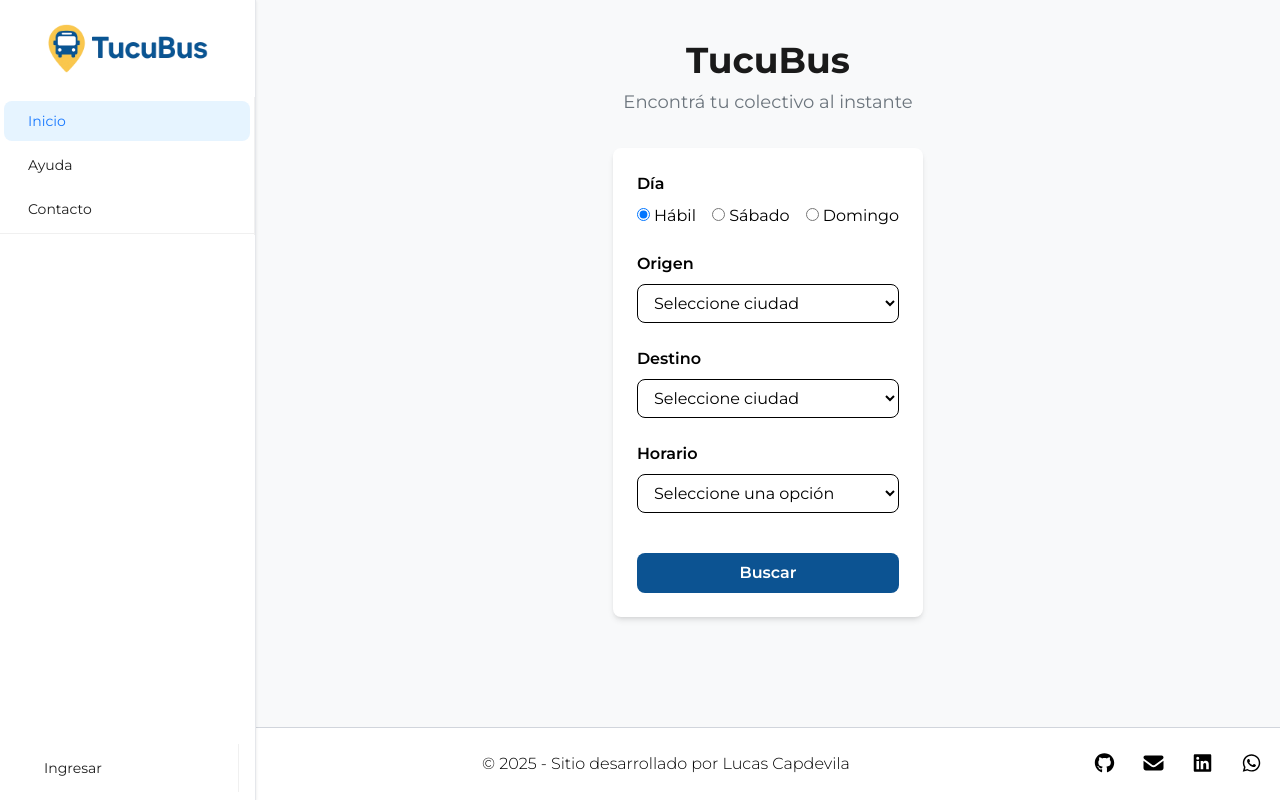
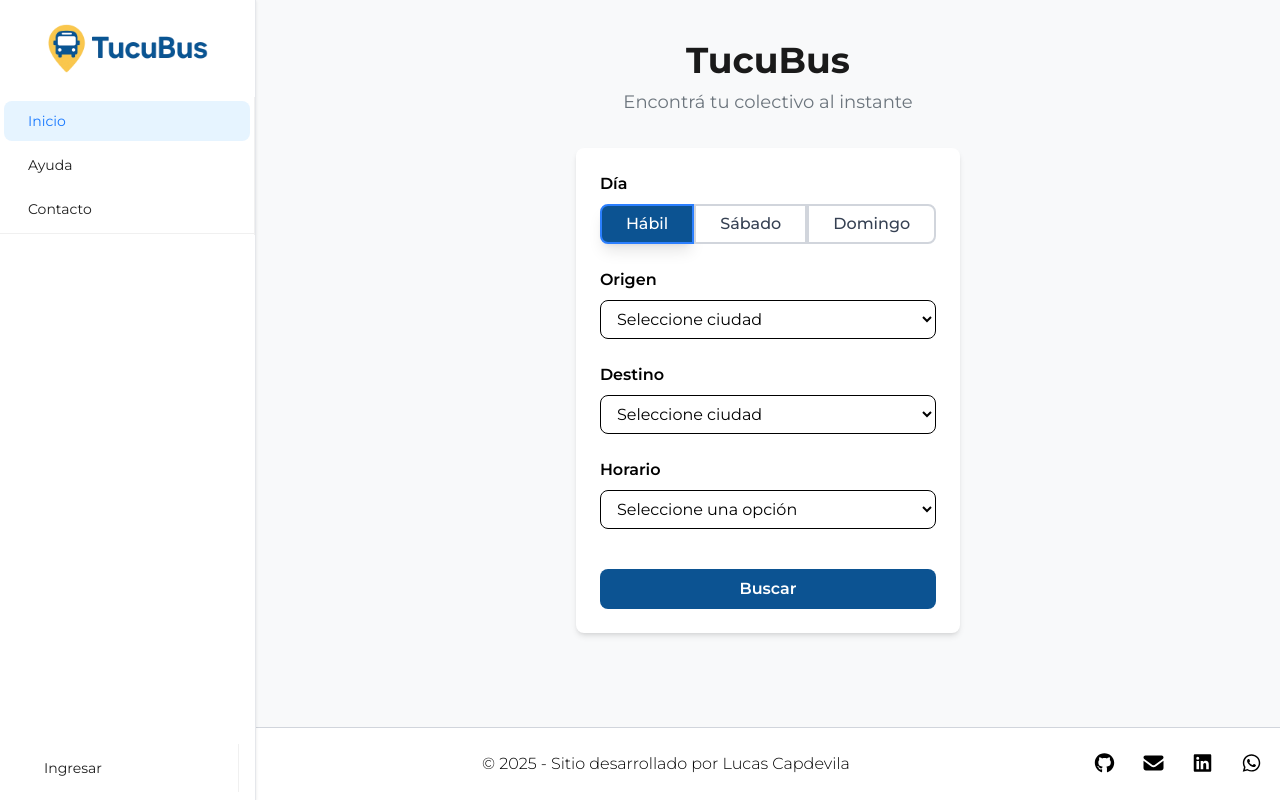
Before and after one commit to lucasecapdevila/tucubus-frontend, a React (Vite) app: page / in a window 1280 px wide. Built offline with nearby package versions, Linux system fonts and the light colour scheme.

Commit message:
Se agrega estilos a los input radio

```diff
--- a/src/components/common/Sidebar.jsx
+++ b/src/components/common/Sidebar.jsx
@@ -56,16 +56,16 @@ const Sidebar = () => {
       )}
 
       {/* Overlay + Drawer sidebar mobile */}
-      <div className={`fixed inset-0 z-40 flex lg:hidden pointer-events-none${open ? "" : "invisible"}`}>
+      <div className={`fixed inset-0 flex lg:hidden ${open ? 'z-40 pointer-events-auto' : 'z-0 pointer-events-none invisible'}`}>
         {/* Overlay */}
         <div
-          className={`fixed inset-0 bg-black/40 transition-opacity duration-300 ease-in-out pointer-events-auto${open ? " opacity-100" : " opacity-0"}`}
+          className={`fixed inset-0 bg-black/40 transition-opacity duration-300 ease-in-out ${open ? 'opacity-100 pointer-events-auto' : 'opacity-0 pointer-events-none'}`}
           aria-hidden="true"
           onClick={() => setOpen(false)}
         />
         {/* Panel deslizante */}
         <div
-          className={`relative h-full w-64 bg-white shadow-xl flex flex-col transform transition-transform duration-300 ease-in-out pointer-events-auto ${open ? "translate-x-0" : "-translate-x-full"}`}
+          className={`relative h-full w-64 bg-white shadow-xl flex flex-col transform transition-transform duration-300 ease-in-out ${open ? 'translate-x-0 pointer-events-auto' : '-translate-x-full pointer-events-none'}`}
         >
           {/* Header con logo y botón cerrar (Xmark oculto en desktop) */}
           <div className="flex items-center justify-between px-4 py-6">
--- a/src/components/pages/Home.jsx
+++ b/src/components/pages/Home.jsx
@@ -21,40 +21,101 @@ const Home = () => {
     <div className="max-w-7xl mx-auto px-4 py-10 flex flex-col gap-8">
       <div className="text-center">
         <h1 className="text-4xl text-primary-text font-bold mb-2">TucuBus</h1>
-        <p className="text-lg text-secondary-text">Encontrá tu colectivo al instante</p>
+        <p className="text-lg text-secondary-text">
+          Encontrá tu colectivo al instante
+        </p>
       </div>
       <form className="bg-white shadow-md rounded-lg p-6 flex flex-col gap-6">
         <div className="flex flex-col gap-2">
           <label className="font-semibold">Día</label>
-          <div className="flex flex-row gap-4 justify-center">
-            <label>
-              <input type="radio" name="day" value="Hábil" checked={day === "Hábil"} onChange={() => setDay("Hábil")} /> Hábil
+          <div className="flex flex-row justify-center">
+            <label className="cursor-pointer">
+              <input
+                className="peer sr-only"
+                type="radio"
+                name="day"
+                value="Hábil"
+                checked={day === "Hábil"}
+                onChange={() => setDay("Hábil")}
+              />{" "}
+              <span className="block px-6 py-1.5 rounded-l-lg border-2 border-gray-300 bg-white text-gray-700 font-medium transition-all hover:border-blue-400 hover:bg-blue-50 peer-checked:border-blue-500 peer-checked:bg-[#0c5392] peer-checked:text-white peer-checked:shadow-lg peer-checked:hover:bg-blue-600">
+                Hábil
+              </span>
             </label>
-            <label>
-              <input type="radio" name="day" value="Sábado" checked={day === "Sábado"} onChange={() => setDay("Sábado")} /> Sábado
+            <label className="cursor-pointer">
+              <input
+                className="peer sr-only"
+                type="radio"
+                name="day"
+                value="Sábado"
+                checked={day === "Sábado"}
+                onChange={() => setDay("Sábado")}
+              />{" "}
+              <span className="block px-6 py-1.5 border-2 border-gray-300 bg-white text-gray-700 font-medium transition-all hover:border-blue-400 hover:bg-blue-50 peer-checked:border-blue-500 peer-checked:bg-[#0c5392] peer-checked:text-white peer-checked:shadow-lg peer-checked:hover:bg-blue-600">
+                Sábado
+              </span>
             </label>
-            <label>
-              <input type="radio" name="day" value="Domingo" checked={day === "Domingo"} onChange={() => setDay("Domingo")} /> Domingo
+            <label className="cursor-pointer">
+              <input
+                className="peer sr-only"
+                type="radio"
+                name="day"
+                value="Domingo"
+                checked={day === "Domingo"}
+                onChange={() => setDay("Domingo")}
+              />{" "}
+              <span className="block px-6 py-1.5 rounded-r-lg border-2 border-gray-300 bg-white text-gray-700 font-medium transition-all hover:border-blue-400 hover:bg-blue-50 peer-checked:border-blue-500 peer-checked:bg-[#0c5392] peer-checked:text-white peer-checked:shadow-lg peer-checked:hover:bg-blue-600">
+                Domingo
+              </span>
             </label>
           </div>
         </div>
         <div className="flex flex-col gap-2">
-          <label className="font-semibold" htmlFor="origin">Origen</label>
-          <select id="origin" className="border rounded-lg py-2 px-3" value={origin} onChange={e => setOrigin(e.target.value)}>
+          <label className="font-semibold" htmlFor="origin">
+            Origen
+          </label>
+          <select
+            id="origin"
+            className="border rounded-lg py-2 px-3"
+            value={origin}
+            onChange={(e) => setOrigin(e.target.value)}
+          >
             <option value="">Seleccione ciudad</option>
-            {cities.map(city => <option key={city} value={city}>{city}</option>)}
+            {cities.map((city) => (
+              <option key={city} value={city}>
+                {city}
+              </option>
+            ))}
           </select>
         </div>
         <div className="flex flex-col gap-2">
-          <label className="font-semibold" htmlFor="destiny">Destino</label>
-          <select id="destiny" className="border rounded-lg py-2 px-3" value={destiny} onChange={e => setDestiny(e.target.value)}>
+          <label className="font-semibold" htmlFor="destiny">
+            Destino
+          </label>
+          <select
+            id="destiny"
+            className="border rounded-lg py-2 px-3"
+            value={destiny}
+            onChange={(e) => setDestiny(e.target.value)}
+          >
             <option value="">Seleccione ciudad</option>
-            {cities.map(city => <option key={city} value={city}>{city}</option>)}
+            {cities.map((city) => (
+              <option key={city} value={city}>
+                {city}
+              </option>
+            ))}
           </select>
         </div>
         <div className="flex flex-col gap-2">
-          <label className="font-semibold" htmlFor="option">Horario</label>
-          <select id="option" className="border rounded-lg py-2 px-3" value={option} onChange={e => setOption(e.target.value)}>
+          <label className="font-semibold" htmlFor="option">
+            Horario
+          </label>
+          <select
+            id="option"
+            className="border rounded-lg py-2 px-3"
+            value={option}
+            onChange={(e) => setOption(e.target.value)}
+          >
             <option value="">Seleccione una opción</option>
             <option value="salir-ahora">Salir ahora</option>
             <option value="salir-a-la">Salir a la(s)</option>
@@ -63,10 +124,15 @@ const Home = () => {
           </select>
         </div>
         {/* Aquí iría el botón de búsqueda o cualquier acción */}
-        <button type="submit" className="mt-4 bg-brand text-white font-semibold py-2 rounded-lg hover:bg-blue-700 transition">Buscar</button>
+        <button
+          type="submit"
+          className="mt-4 bg-brand text-white font-semibold py-2 rounded-lg hover:bg-blue-600 transition"
+        >
+          Buscar
+        </button>
       </form>
     </div>
   );
-}
+};
 
-export default Home
+export default Home;
```
